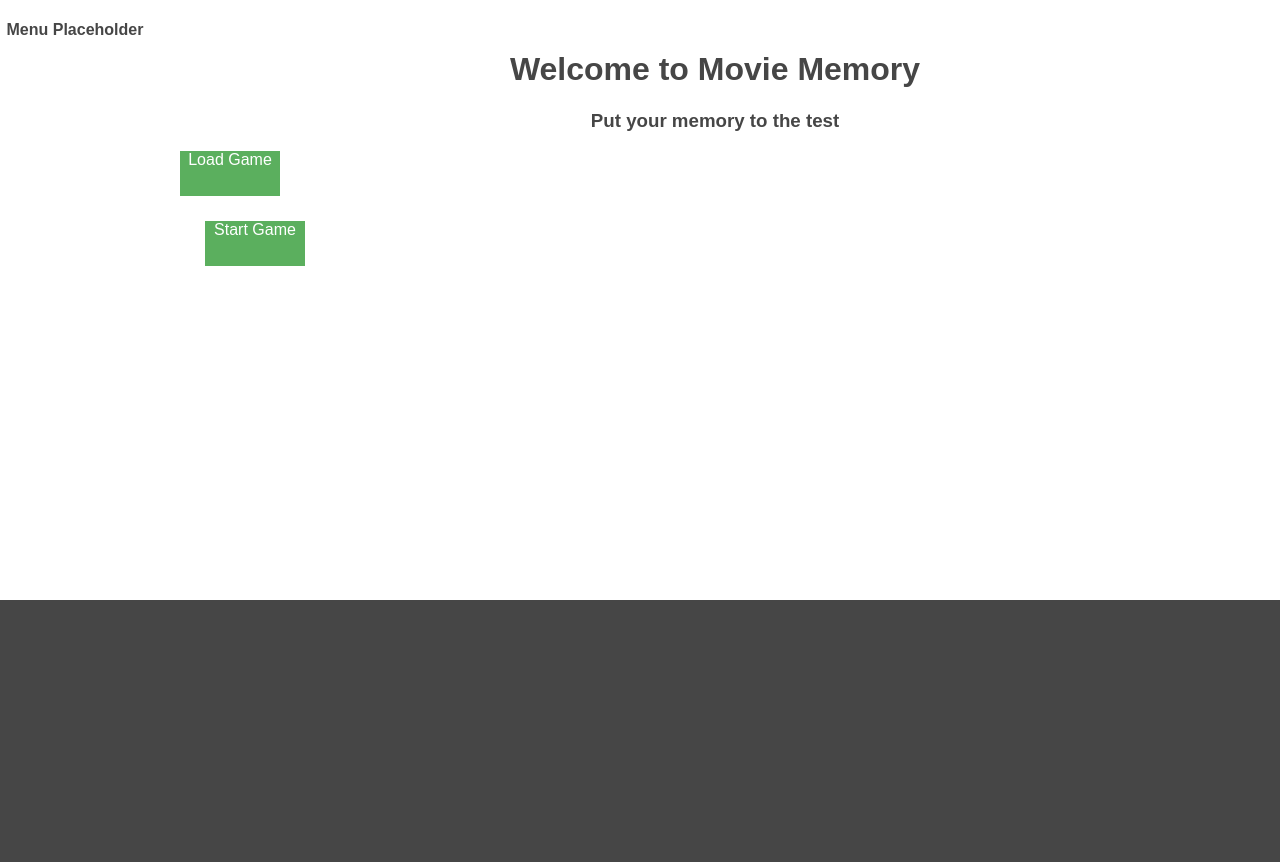
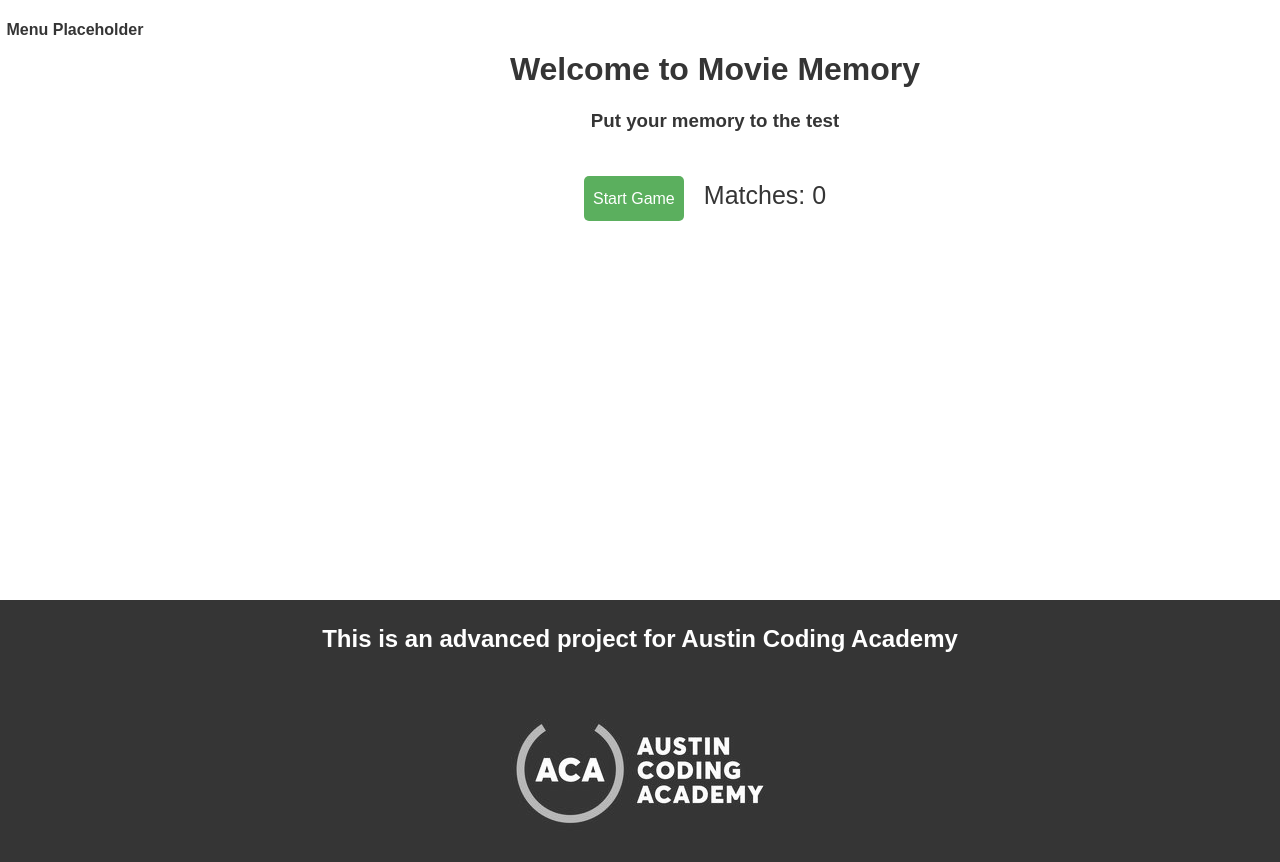
Before and after one commit to dsolis421/december83, a React (Create React App) app in the folder client/: page / in a window 1280 px wide. Both pictures are taken after a click on the element "Load Game". Shown: the top 862 px of the page. Built offline with nearby package versions, Linux system fonts and the light colour scheme.

Commit message:
v2 working clicks

```diff
--- a/client/public/index.html
+++ b/client/public/index.html
@@ -29,7 +29,12 @@
       To create a production bundle, use `npm run build`.
     -->
     <footer>
-
+      <div>
+        <h2>This is an advanced project for Austin Coding Academy</h2>
+        <div>
+          <img src="/img/ACA_logo.png" alt="Austin Coding Academy" />
+        </div>
+      </div>
     </footer>
   </body>
 </html>
--- a/client/src/App.css
+++ b/client/src/App.css
@@ -43,6 +43,13 @@ input {
   width: 100px;
   background-color: #5BAF5E;
   color: white;
+  line-height: 45px;
+  border-radius: 5px;
+  display: inline-block;
+}
+
+#load-game {
+  margin: 0 10px;
 }
 
 .returned-movie > div {
@@ -73,8 +80,19 @@ input {
   margin: 5px;
 }
 
+#game-status {
+  width: 100%;
+  height: 80px;
+}
+
 #start-game {
-  display: block;
+  display: inline-block;
+}
+
+#match-count {
+  font-size: 25px;
+  display: inline-block;
+  margin: 0 20px;
 }
 
 .movie-card {
@@ -83,6 +101,7 @@ input {
   border: 2px solid black;
   background: black;
 }
+
 .movie-card img {
   width: 122px;
   height: 100%;
--- /dev/null
+++ b/client/src/MatchCount.js
@@ -0,0 +1,9 @@
+import React, { Component } from 'react';
+
+const MatchCount = props => {
+  return (
+    <div id='match-count'>Matches: {props.matchCount}</div>
+  )
+}
+
+export default MatchCount;
--- a/client/src/MovieCard.js
+++ b/client/src/MovieCard.js
@@ -5,15 +5,14 @@ class MovieCard extends React.Component {
     super();
 
     this.state = {
-      clickable: true,
-      showThisPoster: false
+      clickable: true
     }
   }
 
   clickMovie() {
     console.log('clicked movie');
     if(this.state.clickable) {
-      this.props.handleSelection(this.props.memoryImage);
+      this.props.handleSelection({id: this.props.id, poster: this.props.memoryImage});
     } else {
       return;
     }
@@ -28,7 +27,7 @@ class MovieCard extends React.Component {
   render() {
     return (
       <div className='movie-card' onClick={() => this.clickMovie()}>
-        {this.props.showThisPoster ? <img src={this.props.memoryImage} /> : null}
+        {this.props.showPoster ? <img src={this.props.memoryImage} /> : null}
       </div>
     )
   }
--- a/client/src/MovieGame.js
+++ b/client/src/MovieGame.js
@@ -1,12 +1,13 @@
 import React from 'react';
 import MovieCard from './MovieCard';
+import MatchCount from './MatchCount';
 
 class MovieGame extends React.Component {
   constructor() {
     super();
 
-    this.firstSelection = '';
-    this.secondSelection = '';
+    this.firstSelection = {};
+    this.secondSelection = {};
 
     this.state = {
       gameReady: false,
@@ -53,6 +54,30 @@ class MovieGame extends React.Component {
     }
   }
 
+  changeShowPoster(id) {
+    let changedArray = this.state.gameMovies;
+    for(var i in changedArray) {
+      if(changedArray[i].id == id) {
+        changedArray[i].showPoster = true;
+        break;
+      }
+    }
+    console.log('changed array', changedArray);
+    return changedArray;
+  }
+
+  resetShowPoster(id) {
+    let resetArray = this.state.gameMovies;
+    for(var i in resetArray) {
+      if(resetArray[i].id == id) {
+        resetArray[i].showPoster = false;
+        break;
+      }
+    }
+    return resetArray;
+  }
+
+
   checkForComplete() {
     let win = this.state.gameMovies.length / 2;
     if(this.state.matches == win) {
@@ -63,33 +88,50 @@ class MovieGame extends React.Component {
   }
 
   setSelection(selection) {
-    if(!this.firstSelection) {
-      this.firstSelection = selection;
-      return;
+    if(Object.keys(this.firstSelection).length == 0) {
+      console.log("trying to set selection one", selection);
+      this.firstSelection = selection.poster;
+      this.setState({
+        gameMovies: this.changeShowPoster(selection.id)
+      });
     } else {
-      this.secondSelection = selection;
+      console.log("trying to set selection two", selection);
+      this.secondSelection = selection.poster;
+      this.setState({
+        gameMovies: this.changeShowPoster(selection.id)
+      });
       if(this.checkForMatch(this.firstSelection, this.secondSelection)) {
-        this.setState({matches: this.state.matches++});
-        //somehow change card state
+        console.log('selections matched')
+        let updatedMatches = this.state.matches;
+        updatedMatches += 1;
+        this.setState({
+          matches: updatedMatches
+        });
+        console.log("matches", this.state.matches);
         if(this.checkForComplete()) {
           this.runGameOver();
-        } else {
-          return;
         }
       } else {
-        return;
+        console.log('selections did not match');
       }
+      this.firstSelection = {};
+      this.secondSelection = {};
     }
   }
 
   render() {
     return (
       <div id="game-board">
-        <div id='start-game'>Start Game</div>
+        <div id="game-status">
+          <div id='start-game'>Start Game</div>
+          <MatchCount matchCount={this.state.matches} />
+        </div>
         {this.state.gameMovies.map(card => {
           return (
             <MovieCard key={card.id}
-              memoryImage={card.movie}
+              id={card.id}
+              memoryImage={card.poster}
+              showPoster={card.showPoster}
               handleSelection={this.setSelection.bind(this)} />
             )
           })
--- a/client/src/MovieSearchBar.js
+++ b/client/src/MovieSearchBar.js
@@ -11,6 +11,7 @@ const MovieSearchBar = props => {
         <div id="send-search" onClick={value => props.goSearch(props.value)}>
           <span className="fa fa-search"></span>
         </div>
+        <div id='load-game' onClick={() => props.buildGame()}>Load Game</div>
       </div>
     )
 }
--- a/client/src/PlayArea.js
+++ b/client/src/PlayArea.js
@@ -44,41 +44,37 @@ class PlayArea extends React.Component {
         searchResult: RESULT,
         showResults: true
       });
-      console.log("search result ", this.state.searchResult);
     })
     .catch(err => {
-        console.log(`Error! ${err}`)
+        console.log(`Search Error! ${err}`)
     });
   }
 
   addMovieToGame(movie) {
-    console.log("movie = " + movie);
     var x = this.game.length + 1;
-    this.game.push({id: x, movie: movie});
-    console.log("game", this.game);
+    this.game.push({id: x, poster: movie, showPoster: false});
+    console.log('this game', this.game);
     this.setState({
       movies: this.game
     });
     console.log("movie state ", this.state.movies);
   }
 
-  buildGame(arr) {
+  buildGame() {
     //map each array index
-    let gameArray = arr;
-    arr.map(poster => {
-      gameArray.push({id: Math.floor(Math.random() * 1000), movie: poster.movie});
-      gameArray.push({id: Math.floor(Math.random() * 1000), movie: poster.movie});
-      gameArray.push({id: Math.floor(Math.random() * 1000), movie: poster.movie});
+    let gameArray = this.state.movies;
+    this.state.movies.map(movie => {
+      gameArray.push({id: Math.floor(Math.random() * 1000), poster: movie.poster, showPoster: false});
+      gameArray.push({id: Math.floor(Math.random() * 1000), poster: movie.poster, showPoster: false});
+      gameArray.push({id: Math.floor(Math.random() * 1000), poster: movie.poster, showPoster: false});
     });
-    console.log("game array", gameArray);
+    console.log('game array', gameArray);
     this.setState({
       movies: gameArray,
       showGame: true,
       showResults: false,
       showSearch: false
     });
-    console.log("build game movies", this.state.movies);
-    console.log("Show game", this.state.showGame);
     return gameArray;
   }
 
@@ -103,8 +99,9 @@ class PlayArea extends React.Component {
         {this.state.showSearch ? <MovieSearchBar
           captureSearch={this.captureSearch.bind(this)}
           goSearch={this.goSearch.bind(this)}
+          buildGame={this.buildGame.bind(this)}
           value={this.state.searchText}/> : null }
-        <div id='load-game' onClick={() => this.buildGame(this.state.movies)}>Load Game</div>
+
         {this.state.showResults ? <MovieSearchResults searchResult={this.state.searchResult}
           addMovie={this.addMovieToGame.bind(this)}/> : null}
         {this.state.showGame ? <MovieGame gameDeck={this.state.movies}/> : null}
--- a/client/src/index.css
+++ b/client/src/index.css
@@ -2,10 +2,18 @@ body {
   margin: 0;
   padding: 0;
   font-family: sans-serif;
-  color: rgb(70, 70, 70);
+  color: #353535;
 }
 
 footer {
   height: 300px;
-  background-color: rgb(70, 70, 70);
+  background-color: #353535;
+  color: white;
+  text-align: center;
 }
+
+footer > div {
+  width: 80%;
+  margin: 0 auto;
+  padding: 5px;
+}
```
Also changed, not shown: client/public/img/ACA_logo.png (added).
